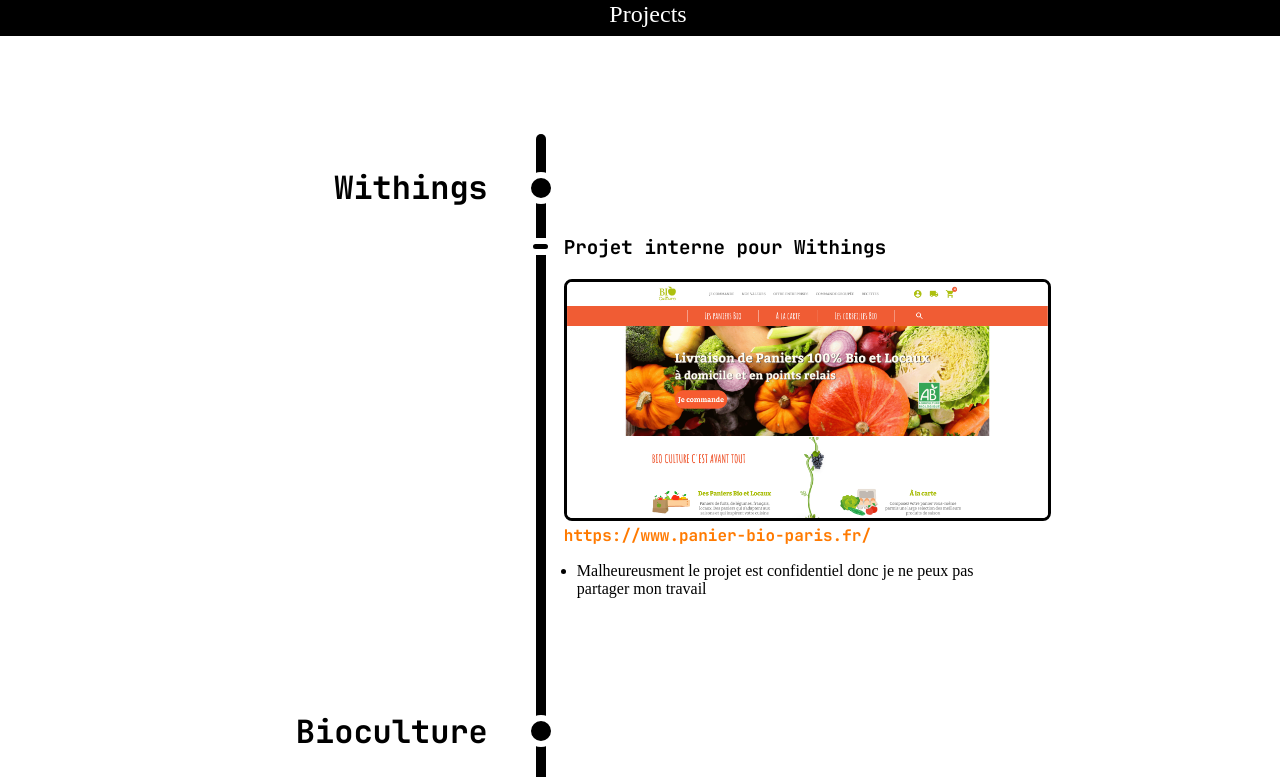
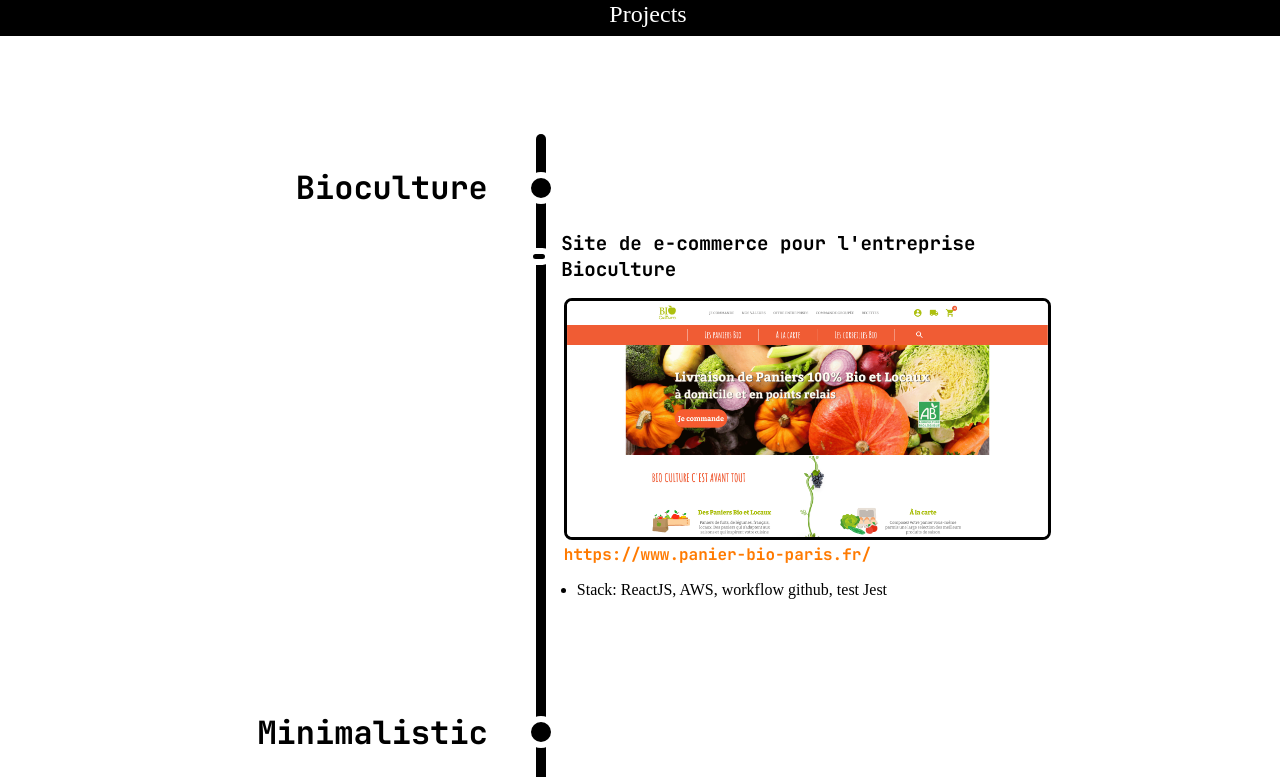
Before and after one commit to giselledunine/portfolio, a React (Vite) app: page / in a window 1280 px wide. Shown: the part 2280-3057 px from the top of the page. Built offline with nearby package versions, Linux system fonts and the light colour scheme; a web font is replaced by a local one.

Commit message:
remove project

```diff
--- a/src/pages/Projects/index.tsx
+++ b/src/pages/Projects/index.tsx
@@ -9,20 +9,6 @@
 
 export default function Projects() {
     const experiences = [
-        {
-            title: "Withings",
-            items: [
-                {
-                    link: "https://www.panier-bio-paris.fr/",
-                    thumbnail: bioculture,
-                    context: "Alternance",
-                    title: "Projet interne pour Withings",
-                    description: [
-                        "Malheureusment le projet est confidentiel donc je ne peux pas partager mon travail",
-                    ],
-                },
-            ],
-        },
         {
             title: "Bioculture",
             items: [
```
